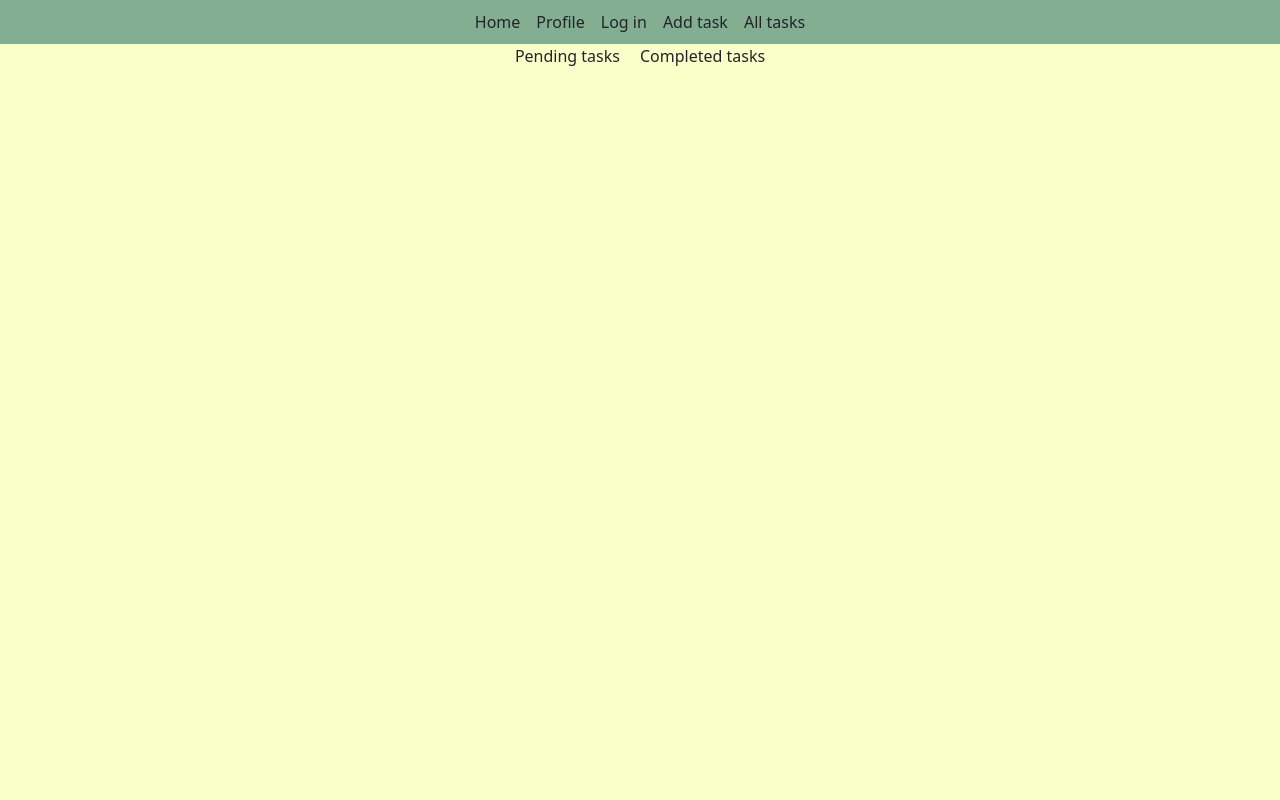
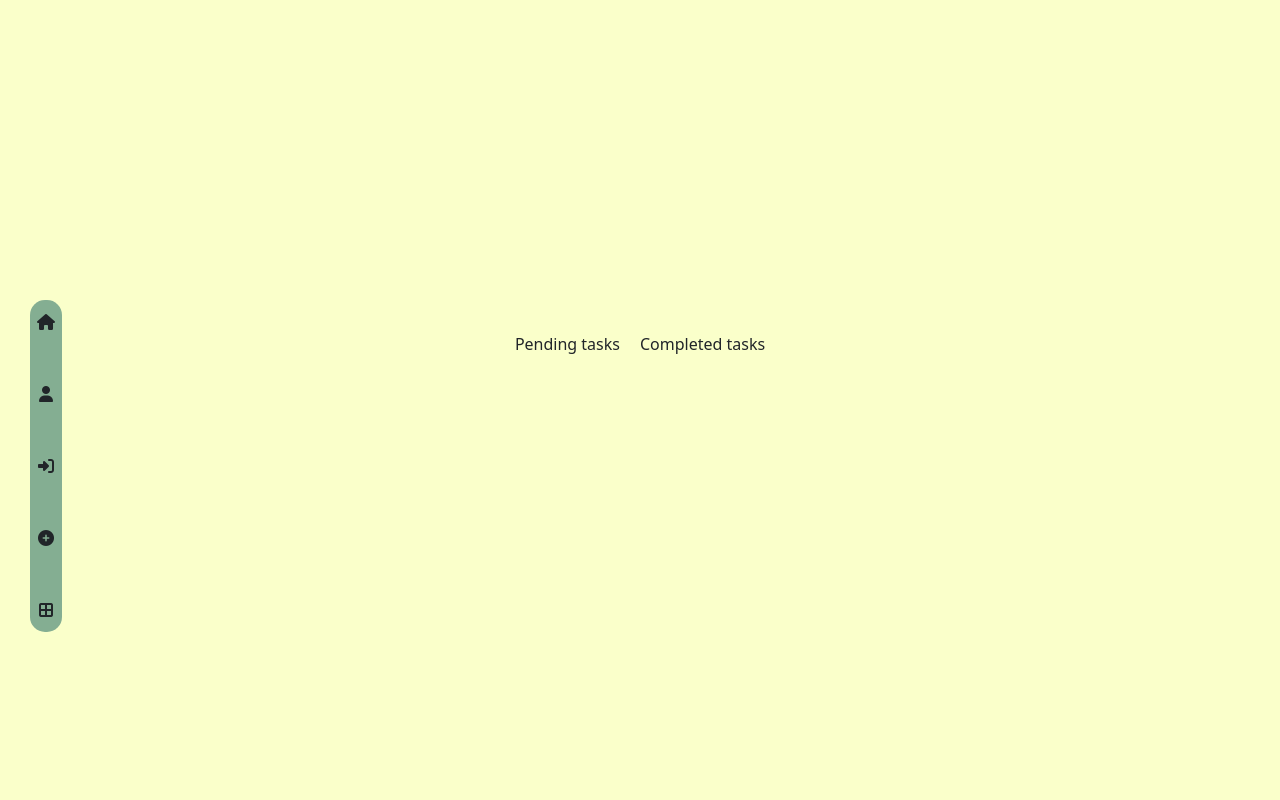
Before and after one commit to mariami57/TodoApp, a Django app: page / in a window 1280 px wide. Run offline with Django 5.2, Linux system fonts and the light colour scheme.

Commit message:
updated styles

```diff
--- a/static/css/base.css
+++ b/static/css/base.css
@@ -5,6 +5,11 @@
 nav {
     background-color: rgb(132, 174, 146);
     padding: 10px;
+    width: 2.5%;
+    border-radius: 15px;
+    position:relative;
+    top: 300px;
+    left: 30px;
 
 }
 
--- a/templates/base.html
+++ b/templates/base.html
@@ -6,14 +6,13 @@
     <meta charset="UTF-8">
     <link href="https://cdn.jsdelivr.net/npm/bootstrap@5.3.3/dist/css/bootstrap.min.css" rel="stylesheet">
     <link rel="stylesheet" href="{% static 'css/styles.css'%}">
+    <link rel="stylesheet" href="https://cdnjs.cloudflare.com/ajax/libs/font-awesome/6.5.0/css/all.min.css">
     <title>To Do</title>
 
 </head>
-<body class="d-flex flex-column min-vh-100">
-    <header>
-        {% include "common/nav.html" %}
-    </header>
-    <main class="flex-fill background">
+<body class="d-flex flex-column min-vh-100 background">
+    {% include "common/nav.html" %}
+    <main class="flex-fill background mx-auto">
 
         {% block content %}
 
--- a/templates/common/nav.html
+++ b/templates/common/nav.html
@@ -1,24 +1,24 @@
-<nav class="d-flex gap-3 align-items-center justify-content-center">
+<nav class="d-flex flex-column gap-5 align-items-center justify-content-center">
     <a href="#">
-        Home
+        <i class="fa-solid fa-house"></i>
     </a>
     <a href="#">
-        Profile
+        <i class="fa-solid fa-user"></i>
     </a>
     {% if not user.is_authenticated %}
         <a href="{% url 'login' %}">
-            Log in
+            <i class="fa-solid fa-right-to-bracket"></i>
         </a>
     {% else %}
         <a href="{% url 'logout' %}" onclick="event.preventDefault(); document.getElementById('logout-form').submit()";>
-            Log out
+            <i class="fa-solid fa-person-running"></i>
         </a>
     {% endif %}
     <a href="#">
-        Add task
+        <i class="fa-solid fa-circle-plus"></i>
     </a>
     <a href="#">
-        All tasks
+        <i class="fa-solid fa-border-all"></i>
     </a>
 </nav>
 
```
